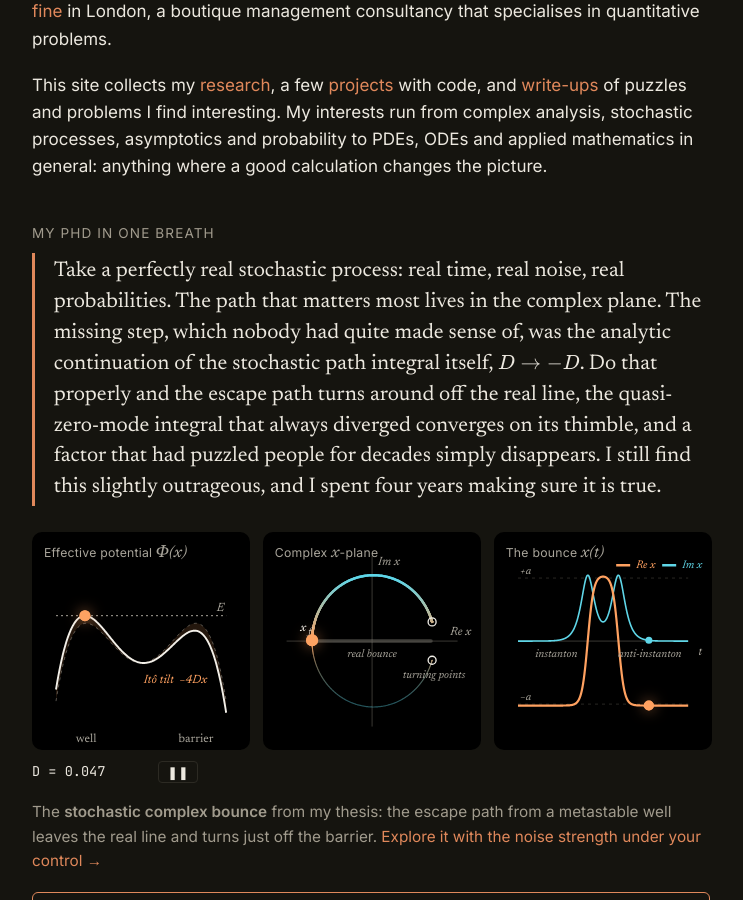
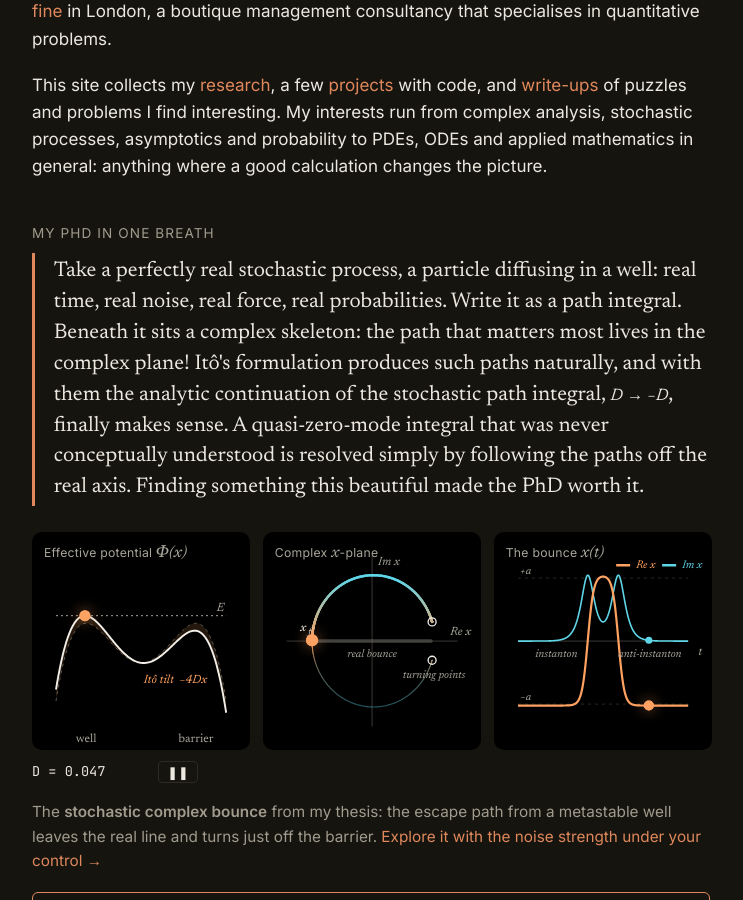
Before and after one commit to VeDAN1999/VeDAN1999.github.io, a Jekyll site: the page built from index.md, in a window 1280 px wide and 900 px high, scrolled down 492 px. Shown: the whole window, without its empty margins (268-1011 px from the left). Built offline with Jekyll 4.4.1, drawn with Linux system fonts in a browser that asks for light colours.

Commit message:
Home summary in Daniel's words
Co-Authored-By: Claude Fable 5.1 <noreply@anthropic.com>
Claude-Session: https://claude.ai/code/session_01DBi7u8qatALvVNf1tupYW2

```diff
--- a/index.md
+++ b/index.md
@@ -15,7 +15,7 @@ This site collects my [research](/research/), a few [projects](/projects/) with
 
 <p class="eyebrow" style="margin-top:2.5rem">My PhD in one breath</p>
 
-<blockquote class="epigraph">Take a perfectly real stochastic process: real time, real noise, real probabilities. The path that matters most lives in the complex plane. The missing step, which nobody had quite made sense of, was the analytic continuation of the stochastic path integral itself, $D \to -D$. Do that properly and the escape path turns around off the real line, the quasi-zero-mode integral that always diverged converges on its thimble, and a factor that had puzzled people for decades simply disappears. I still find this slightly outrageous, and I spent four years making sure it is true.</blockquote>
+<blockquote class="epigraph">Take a perfectly real stochastic process, a particle diffusing in a well: real time, real noise, real force, real probabilities. Write it as a path integral. Beneath it sits a complex skeleton: the path that matters most lives in the complex plane! Itô's formulation produces such paths naturally, and with them the analytic continuation of the stochastic path integral, <span class="cb-math">D → −D</span>, finally makes sense. A quasi-zero-mode integral that was never conceptually understood is resolved simply by following the paths off the real axis. Finding something this beautiful made the PhD worth it.</blockquote>
 
 {% include complex-bounce.html id="home" controls="false" %}
 
```
